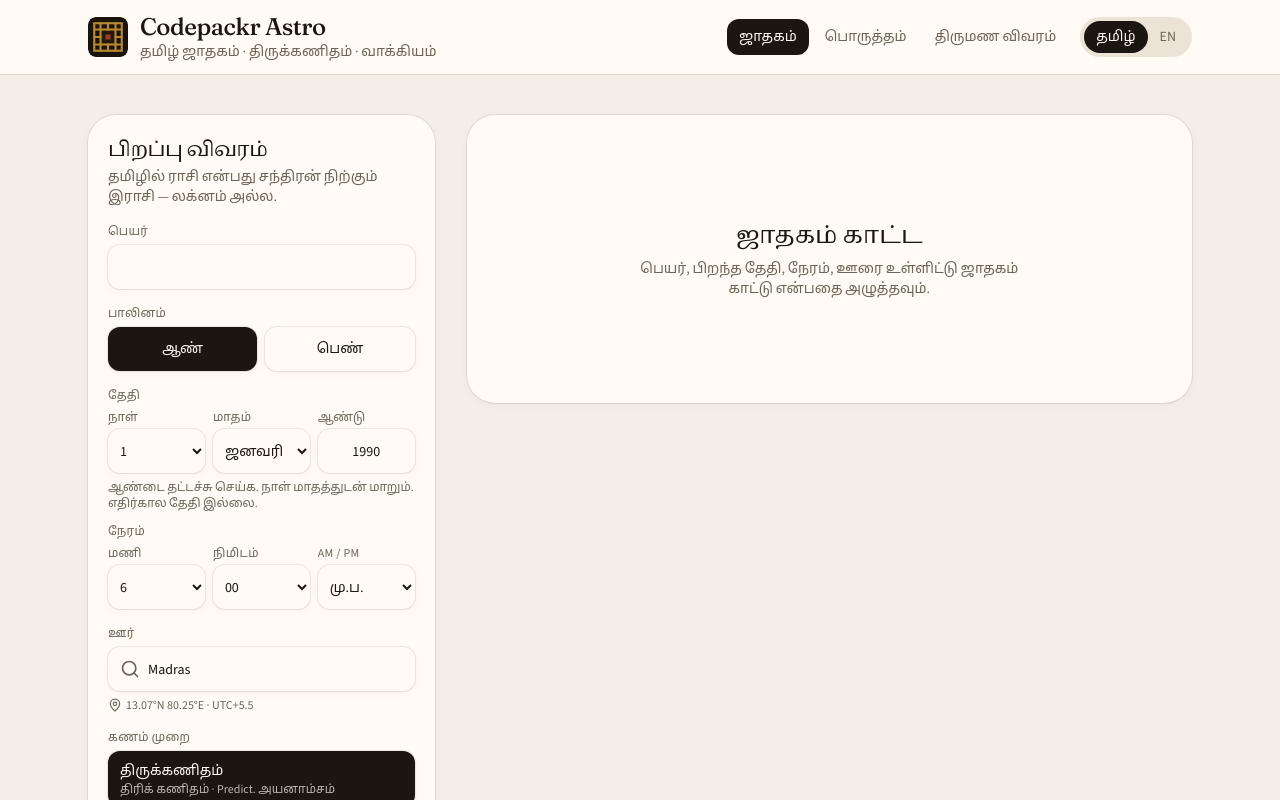
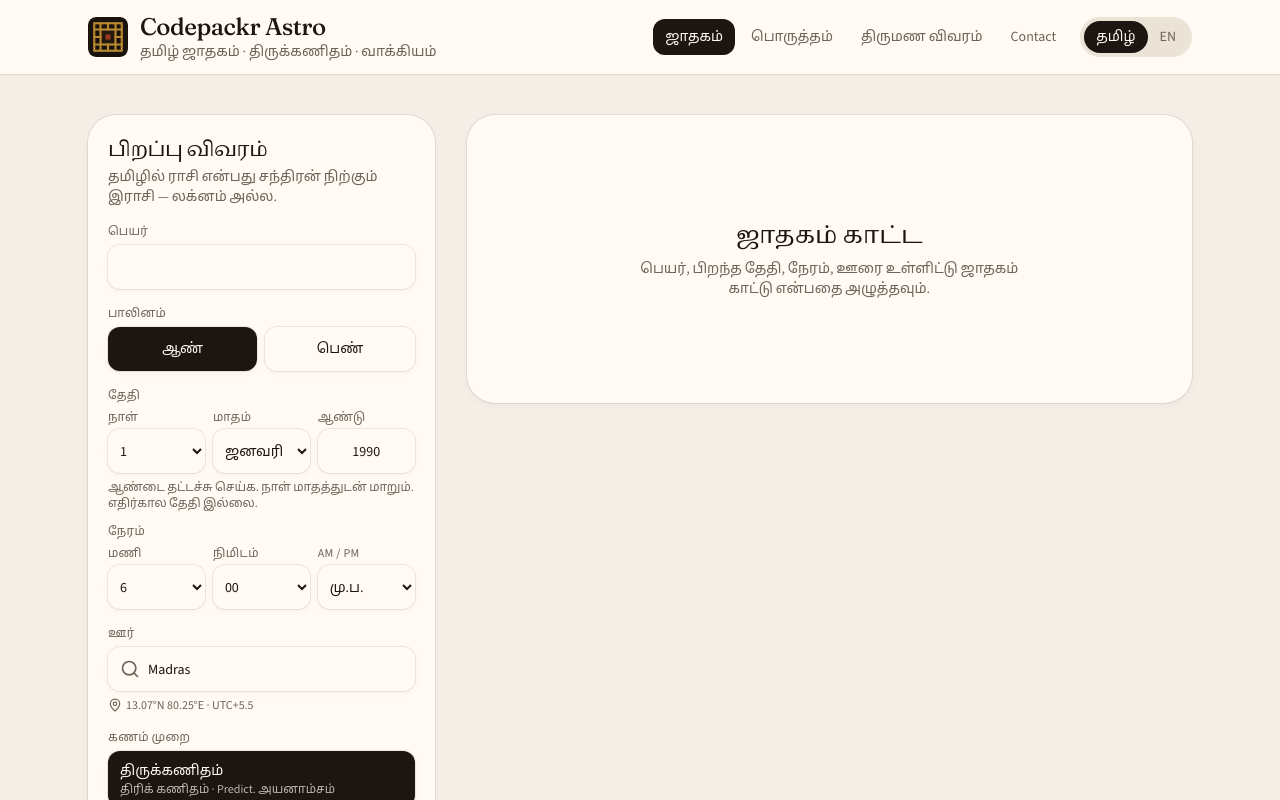
Before and after one commit to coolnaveen99/codepackr-astro, a React (Vite) app: page / in a window 1280 px wide. Shown: the top 800 px of the page. Built offline with nearby package versions, Linux system fonts and the light colour scheme.

Commit message:
Add Contact nav item in astro shell

```diff
--- a/src/components/app-shell.tsx
+++ b/src/components/app-shell.tsx
@@ -4,10 +4,11 @@ import { useLang } from "@/lib/lang";
 import { useNav, type Page } from "@/lib/nav";
 import { cn } from "@/lib/utils";
 
-const NAV: { id: Page; key: "navChart" | "navPorutham" | "navBiodata" }[] = [
-  { id: "jathagam", key: "navChart" },
-  { id: "porutham", key: "navPorutham" },
-  { id: "biodata", key: "navBiodata" },
+const NAV: { id: Page; label: string }[] = [
+  { id: "jathagam", label: "navChart" },
+  { id: "porutham", label: "navPorutham" },
+  { id: "biodata", label: "navBiodata" },
+  { id: "contact", label: "Contact" },
 ];
 
 export function AppShell({ children }: { children: ReactNode }) {
@@ -35,7 +36,7 @@ export function AppShell({ children }: { children: ReactNode }) {
                   page === n.id ? "bg-ink text-accent-fg" : "text-muted hover:text-fg",
                 )}
               >
-                {t(lang, n.key)}
+                {n.id === "contact" ? "Contact" : t(lang, n.label as "navChart" | "navPorutham" | "navBiodata")}
               </button>
             ))}
             <div className="ml-2 flex rounded-full bg-elevated p-1">
@@ -45,7 +46,7 @@ export function AppShell({ children }: { children: ReactNode }) {
                   type="button"
                   onClick={() => setLang(l)}
                   className={cn(
-                    "h-8 rounded-full px-3 text-sm font-medium transition-[background-color,color] duration-150",
+                    "h-8 rounded-full px-3 text-sm font-medium",
                     lang === l ? "bg-ink text-accent-fg" : "text-muted hover:text-fg",
                   )}
                 >
```
